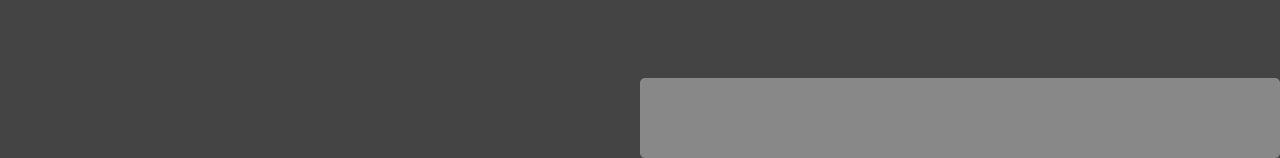
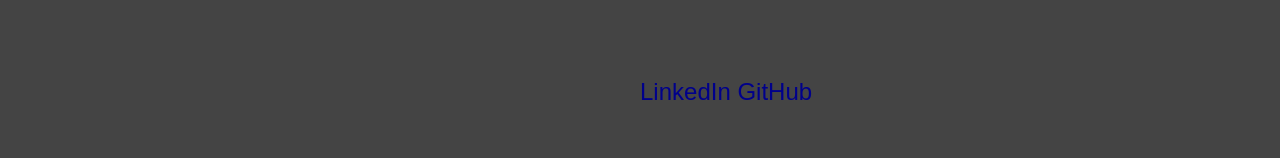
Before and after one commit to ashleysimpson/personal-website, a Gatsby site: page / in a window 1280 px wide. Shown: the part 642-800 px from the top of the page. Built offline with nearby package versions, Linux system fonts and the light colour scheme; Gatsby itself is replaced by a stand-in of ours.

```diff
--- a/src/components/layout.scss
+++ b/src/components/layout.scss
@@ -40,11 +40,7 @@
 
   .reachOut {
     grid-area: 4 / 3 / 5 / 5;
-  }
-
-  // TODO: To see the layout changes, should be removed
-  .box {
-    background-color: #888;
-    border-radius: 5px;
+    color: $accentColor;
+    font-size: 1.5rem;
   }
 }
--- /dev/null
+++ b/src/components/reachOut.js
@@ -0,0 +1,9 @@
+import React from 'react';
+
+export default function ReachOut() {
+  return (
+    <div className="reachOut">
+      <span>LinkedIn</span> <span>GitHub</span>
+    </div>
+  );
+}
--- a/src/pages/index.js
+++ b/src/pages/index.js
@@ -5,6 +5,7 @@
 import Name from '../components/name';
 import AboutMe from '../components/aboutMe';
 import Image from '../components/image';
+import ReachOut from '../components/reachOut';
 
 export default () => {
   return (
@@ -13,7 +14,7 @@
       <Name />
       <AboutMe />
       <Image />
-      <div className="box reachOut"></div>
+      <ReachOut />
     </Layout>
   );
 };
```
